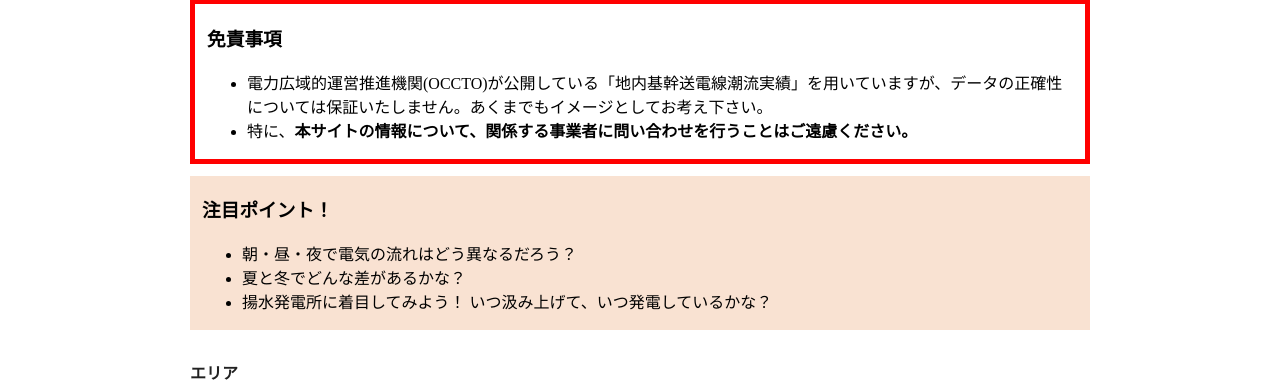
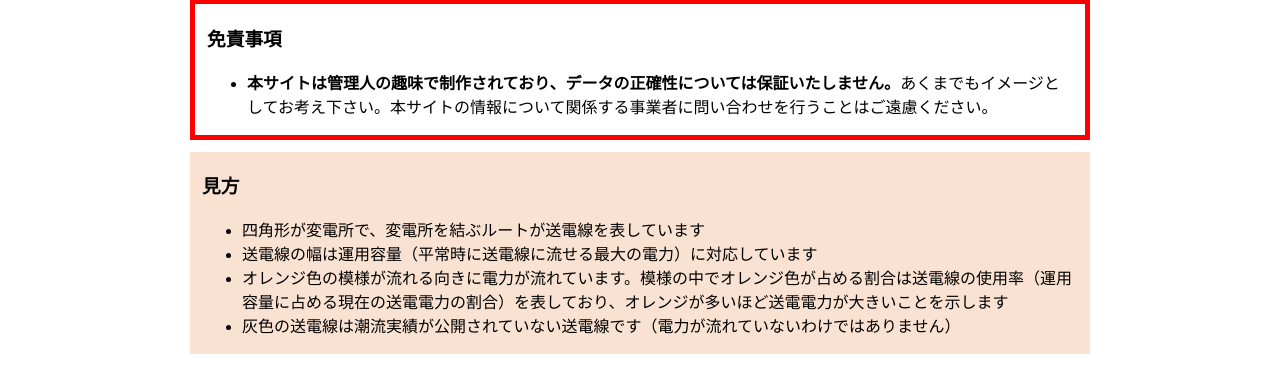
Before and after one commit to thgcMtdh/powerflowmap, a Vue app in the folder powerflowmap_ui/: page / in a window 1280 px wide. Shown: the part 155-542 px from the top of the page. Built offline with nearby package versions, Linux system fonts and the light colour scheme; no server answers.

Commit message:
注意書きを更新

```diff
--- a/powerflowmap_ui/src/App.vue
+++ b/powerflowmap_ui/src/App.vue
@@ -201,17 +201,17 @@ setInterval(animate, 50);
     <div class="text-box-warning">
       <h3>免責事項</h3>
       <ul>
-        <li>電力広域的運営推進機関(OCCTO)が公開している「地内基幹送電線潮流実績」を用いていますが、データの正確性については保証いたしません。あくまでもイメージとしてお考え下さい。</li>
-        <li>特に、<span style="font-weight: bold;">本サイトの情報について、関係する事業者に問い合わせを行うことはご遠慮ください。</span></li>
+        <li><span style="font-weight: bold;">本サイトは管理人の趣味で制作されており、データの正確性については保証いたしません。</span>あくまでもイメージとしてお考え下さい。本サイトの情報について関係する事業者に問い合わせを行うことはご遠慮ください。</li>
       </ul>
     </div>
 
     <div class="text-box-attention">
-      <h3>注目ポイント！</h3>
+      <h3>見方</h3>
       <ul>
-        <li>朝・昼・夜で電気の流れはどう異なるだろう？</li>
-        <li>夏と冬でどんな差があるかな？</li>
-        <li>揚水発電所に着目してみよう！ いつ汲み上げて、いつ発電しているかな？</li>
+        <li>四角形が変電所で、変電所を結ぶルートが送電線を表しています</li>
+        <li>送電線の幅は運用容量（平常時に送電線に流せる最大の電力）に対応しています</li>
+        <li>オレンジ色の模様が流れる向きに電力が流れています。模様の中でオレンジ色が占める割合は送電線の使用率（運用容量に占める現在の送電電力の割合）を表しており、オレンジが多いほど送電電力が大きいことを示します</li>
+        <li>灰色の送電線は潮流実績が公開されていない送電線です（電力が流れていないわけではありません）</li>
       </ul>
     </div>
 
@@ -335,7 +335,6 @@ setInterval(animate, 50);
     <p>
       備考
       <ul>
-        <li>潮流実績が非公開の送電線及び変電所は灰色で示した</li>
         <li>外輪系統の主要部のみを表示している。都市部の系統図は現在作成中</li>
 
       </ul>
```
